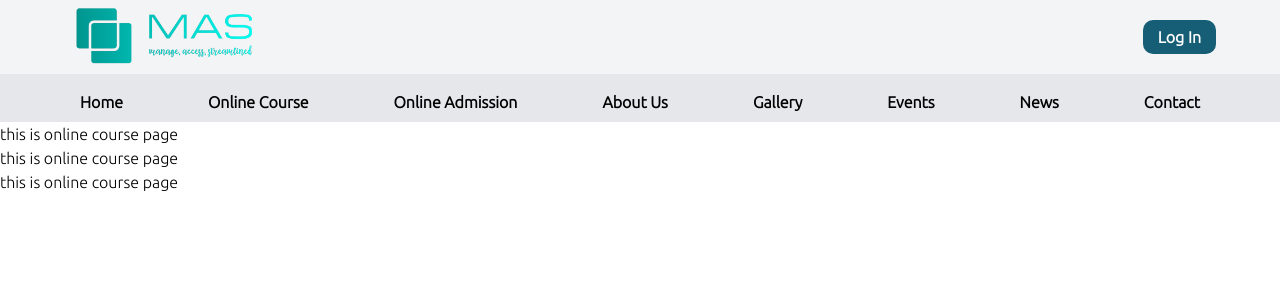
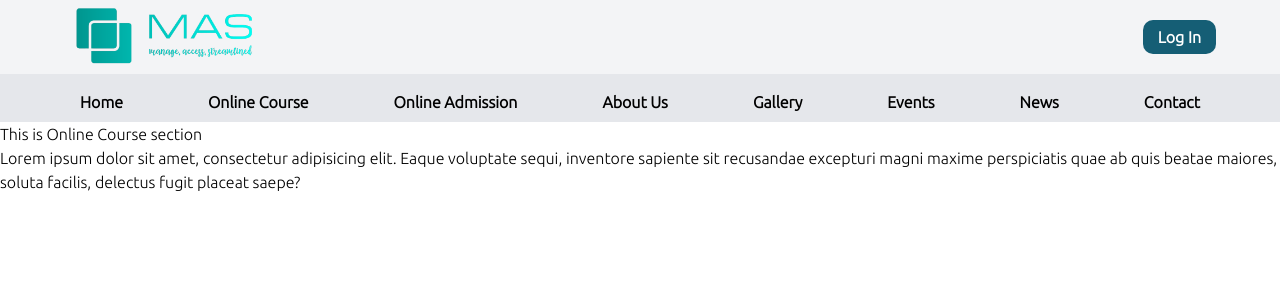
Before and after one commit to Mohammad-Ali-404/mas-school-hub, a Next.js app: page /home/online-course in a window 1280 px wide. Shown: the top 300 px of the page. Built offline with nearby package versions, Linux system fonts and the light colour scheme.

Commit message:
new commit

```diff
--- a/src/app/home/online-course/page.js
+++ b/src/app/home/online-course/page.js
@@ -4,9 +4,8 @@ import React from 'react';
 const page = () => {
     return (
         <div>
-            <h1>this is online course page</h1>
-            <h1>this is online course page</h1>
-            <h1>this is online course page</h1>
+            <p>This is Online Course section</p>
+            <p>Lorem ipsum dolor sit amet, consectetur adipisicing elit. Eaque voluptate sequi, inventore sapiente sit recusandae excepturi magni maxime perspiciatis quae ab quis beatae maiores, soluta facilis, delectus fugit placeat saepe?</p>
         </div>
     );
 };
```
